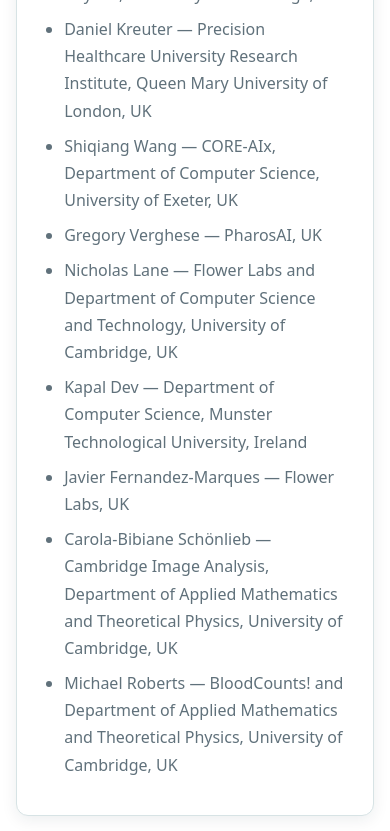
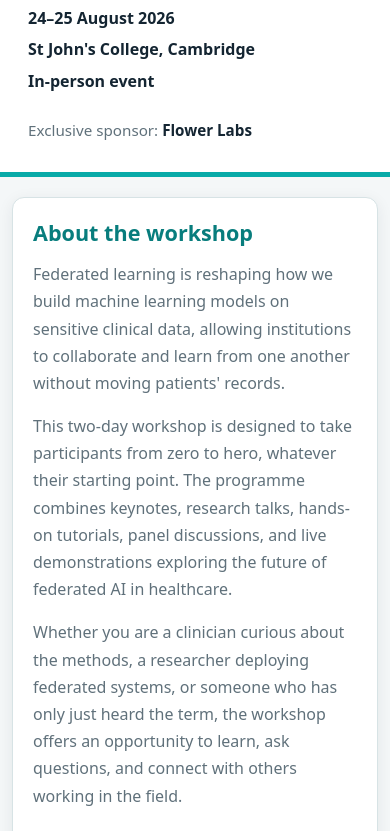
Before and after one commit to CambridgeCIA/zero-to-hero-fl.github.io, a plain HTML site: page index.html in a window 390 px wide. Shown: the part 162-993 px from the top of the page. Drawn offline with Linux system fonts and the light colour scheme.

Commit message:
Refactor mobile styles in index.html
Updated styles for mobile view to enhance layout and visibility of elements.

```diff
--- a/index.html
+++ b/index.html
@@ -295,40 +295,60 @@
 
     @media (max-width: 700px) {
       /*
-        On mobile, hide all page text and the embedded viewer.
-        Only the PDF button remains visible.
+        Keep all workshop information visible on mobile.
+        Only replace the embedded PDF viewer with a button.
       */
 
-      body {
-        background: var(--white);
+      header {
+        padding: 2rem 1rem;
       }
 
-      .top-bar {
+      main {
+        padding: 1.25rem 0 2rem;
+      }
+
+      .container {
+        width: min(100% - 1.5rem, 1180px);
+      }
+
+      .event-details {
+        display: block;
+      }
+
+      .event-details span {
+        display: block;
+        margin-top: 0.6rem;
+      }
+
+      .event-details span + span::before {
         display: none;
       }
 
-      header,
-      .intro-grid,
-      .viewer-header,
-      footer {
-        display: none;
+      .intro-grid {
+        display: block;
+        margin-bottom: 1.25rem;
       }
 
-      main {
-        display: flex;
-        align-items: center;
-        justify-content: center;
-        min-height: 100vh;
-        padding: 1rem;
+      .content-card {
+        margin-bottom: 1.25rem;
+        padding: 1.25rem;
       }
 
-      .container {
-        width: 100%;
+      .organisers {
+        columns: 1;
       }
 
       .programme-card {
-        border: 0;
-        box-shadow: none;
+        border-radius: 0.65rem;
+      }
+
+      .viewer-header {
+        display: block;
+        padding: 1rem 1.25rem;
+      }
+
+      .viewer-header p {
+        margin-top: 0.4rem;
       }
 
       .desktop-pdf-viewer {
@@ -339,6 +359,8 @@
         display: flex;
         align-items: center;
         justify-content: center;
+        padding: 1.5rem 1rem;
+        background: var(--light-teal);
       }
 
       .mobile-pdf-viewer .button {
@@ -346,6 +368,10 @@
         max-width: 360px;
         min-height: 54px;
         font-size: 1rem;
+      }
+
+      footer {
+        padding: 1.25rem 1rem 2rem;
       }
     }
   </style>
```
